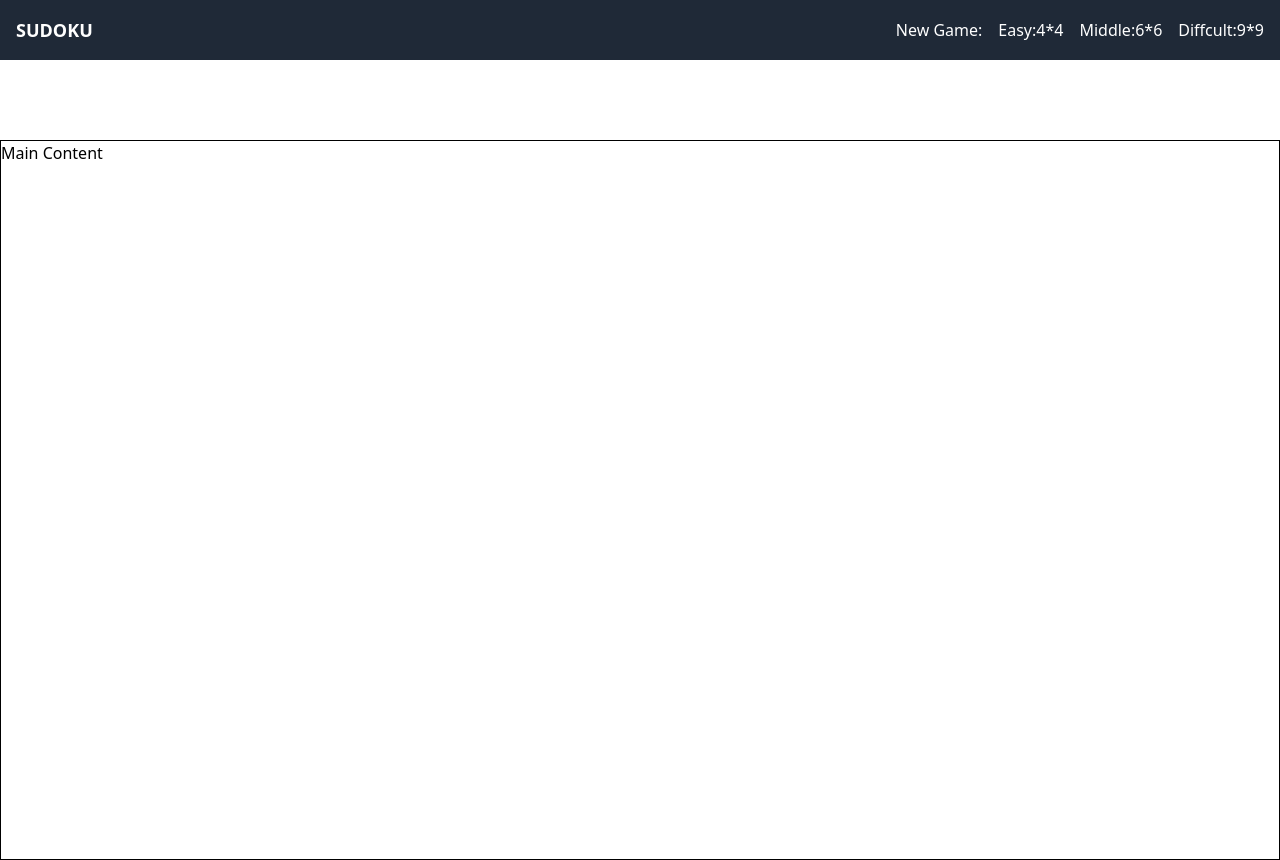
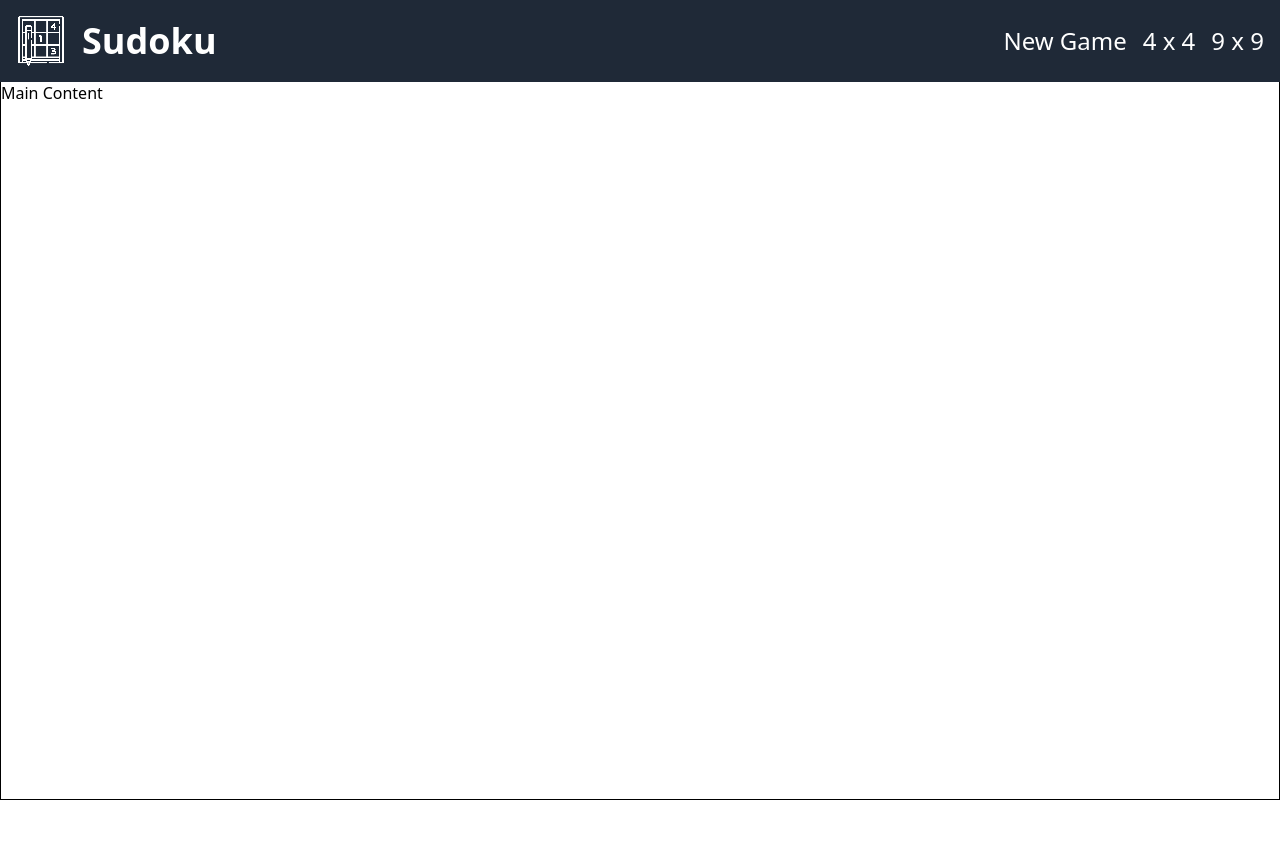
Before and after one commit to derekjtong/sudoku, a React (Vite) app in the folder frontend/: page / in a window 1280 px wide. After the commit the page ends 800 px from the top, so only its background shows below. Built offline with nearby package versions, Linux system fonts and the light colour scheme.

Commit message:
Added Logo component to Navbar

```diff
--- a/frontend/src/components/Nav.jsx
+++ b/frontend/src/components/Nav.jsx
@@ -1,24 +1,28 @@
+import Logo from "./Logo";
 
 const Nav = () => {
   return (
-        <nav className="bg-gray-800 p-4">
-            <div className="container mx-auto flex justify-between items-center">
+    <nav className="fixed top-0 z-50 w-full bg-gray-800 p-4">
+      <div className="container mx-auto flex items-center justify-between">
         {/* Logo or brand */}
-                <div className="text-white text-lg font-bold">SUDOKU</div>
+        <Logo />
 
         {/* Navigation links */}
-                <ul className="flex space-x-4">
+        <ul className="flex space-x-4 text-2xl">
           <li>
-                        <a href="#" className="text-white hover:text-gray-300">New Game:</a>
+            <a href="#" className="text-white hover:text-gray-300">
+              New Game
+            </a>
           </li>
           <li>
-                        <a href="#" className="text-white hover:text-gray-300">Easy:4*4</a>
+            <a href="#" className="text-white hover:text-gray-300">
+              4 x 4
+            </a>
           </li>
           <li>
-                        <a href="#" className="text-white hover:text-gray-300">Middle:6*6</a>
-                    </li>
-                    <li>
-                        <a href="#" className="text-white hover:text-gray-300">Diffcult:9*9</a>
+            <a href="#" className="text-white hover:text-gray-300">
+              9 x 9
+            </a>
           </li>
         </ul>
       </div>
@@ -26,5 +30,4 @@ const Nav = () => {
   );
 };
 
-
 export default Nav;
```
Lines whose indentation alone changed are shown as unchanged.
